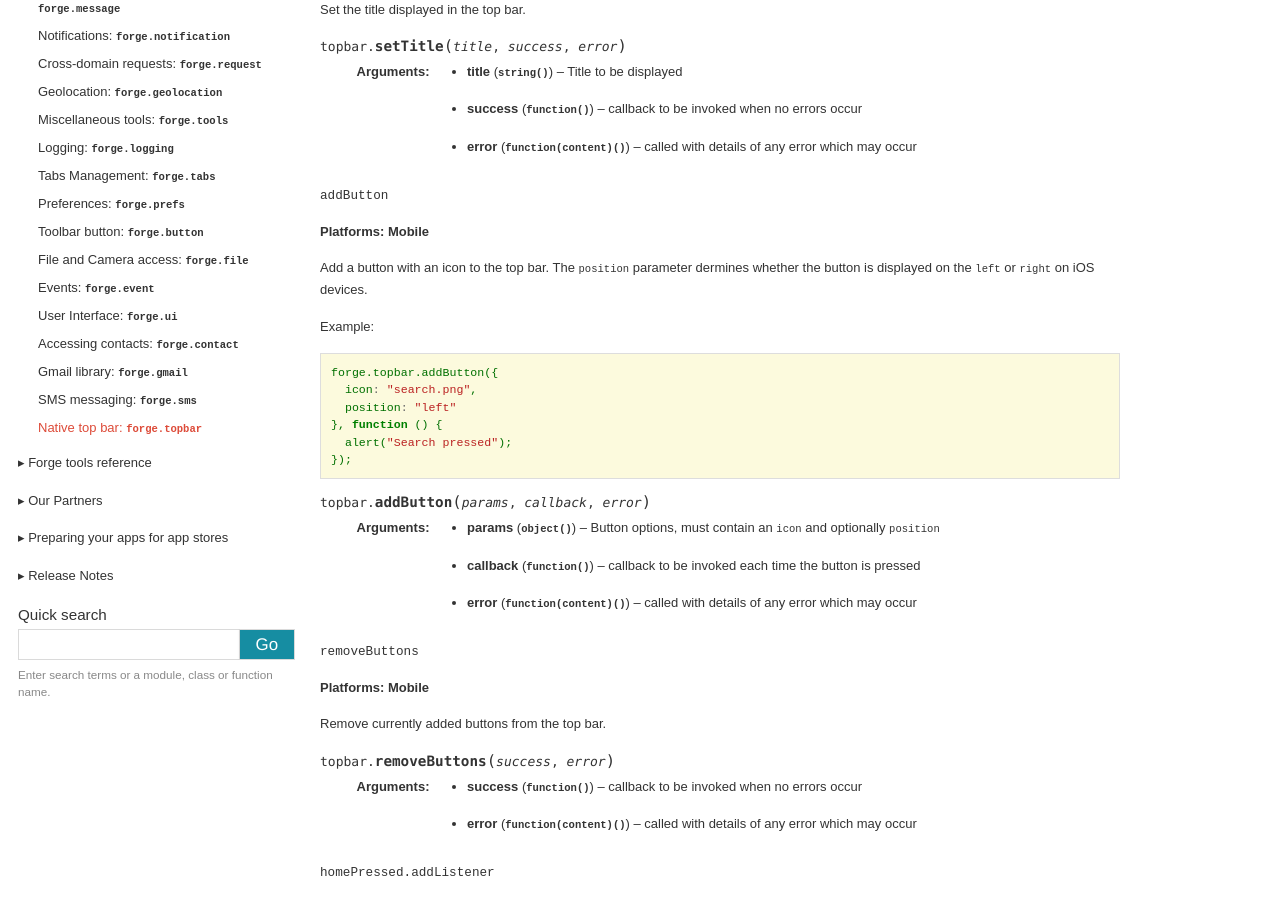
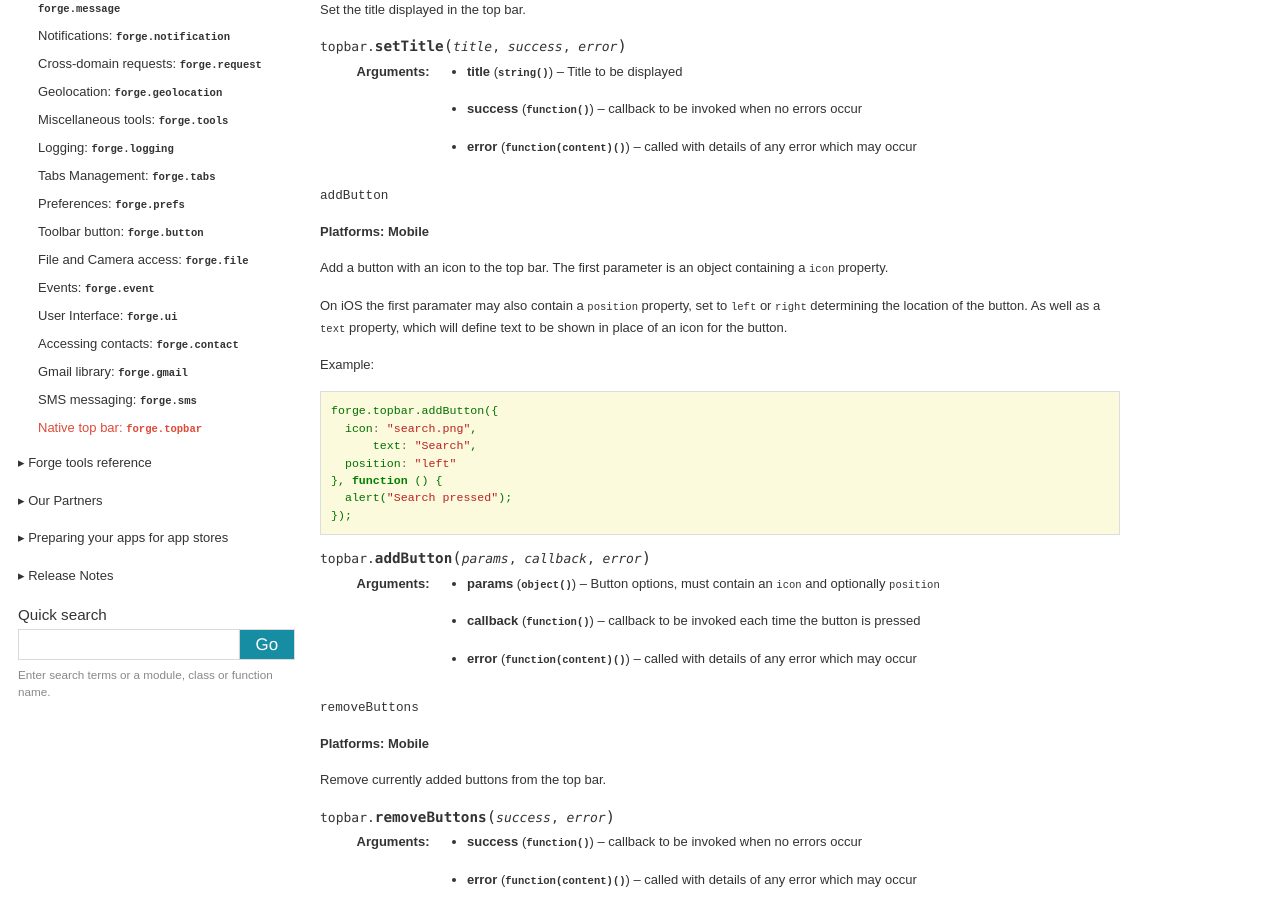
Before and after one commit to trigger-corp/Forge-Documentation, a Sphinx documentation site: the page built from source/api/topbar.rst, in a window 1280 px wide and 900 px high, scrolled down 569 px. Built offline with Sphinx 7.4.7, drawn with Linux system fonts in a browser that asks for light colours; some web fonts are replaced.

Commit message:
Update topbar docs to include text property on addButton.

```diff
--- a/source/api/topbar.rst
+++ b/source/api/topbar.rst
@@ -36,12 +36,15 @@ Set the title displayed in the top bar.
 ~~~~~~~~~~~~~~~~~~~~~~~~~~~~~~~~~~~~~~~~~~~~~~~~~~~~~~~~~~~~~~~~~~~~~~~~~~~~~~~~
 **Platforms: Mobile**
 
-Add a button with an icon to the top bar. The ``position`` parameter dermines whether the button is displayed on the ``left`` or ``right`` on iOS devices.
+Add a button with an icon to the top bar. The first parameter is an object containing a ``icon`` property.
+
+On iOS the first paramater may also contain a ``position`` property, set to ``left`` or ``right`` determining the location of the button. As well as a ``text`` property, which will define text to be shown in place of an icon for the button.
 
 Example::
 
    forge.topbar.addButton({
      icon: "search.png",
+	 text: "Search",
      position: "left"
    }, function () {
      alert("Search pressed");
```
